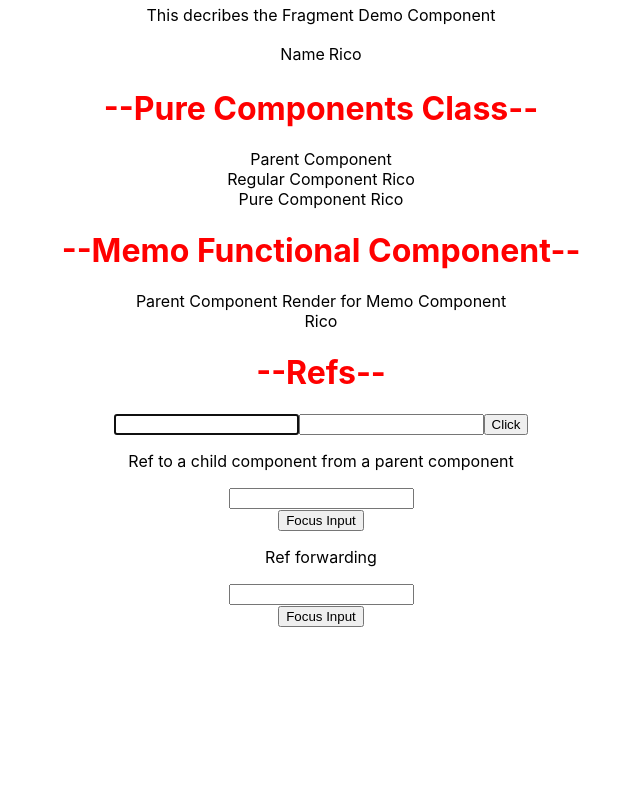
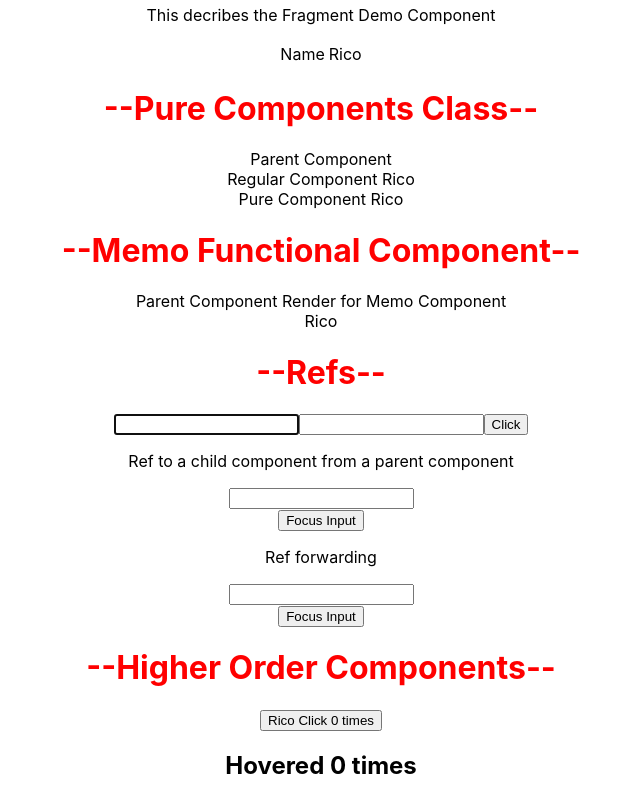
Before and after one commit to mirjSolution/react-front-to-back, a React (Create React App) app: page / in a window 1280 px wide. Shown: the part 3721-4521 px from the top of the page, without its empty margins (319-959 px from the left). Before the commit the page ends 4348 px from the top, so only its background shows below. Built offline with nearby package versions, Linux system fonts and the light colour scheme.

Commit message:
Higher Order Component

```diff
--- a/src/App.js
+++ b/src/App.js
@@ -31,6 +31,9 @@
 import RefsDemo from './components/refs/RefsDemo';
 import FocusInput from './components/refs/FocusInput';
 import FRParentInput from './components/refs/FRParentInput';
+import ClickCounter from './components/higherOrderComponent/ClickCounter';
+import HoverCounter from './components/higherOrderComponent/HoverCounter';
+
 // import PortalDemo from './components/portals/PortalDemo';
 // import Hero from './components/errorboundary/Hero';
 // import ErrorBoundary from './components/errorboundary/ErrorBoundary';
@@ -163,6 +166,10 @@
         <ErrorBoundary>
           <Hero heroName='Joker' />
         </ErrorBoundary> */}
+        {/* Higher Order Component */}
+        <h1 style={{ color: 'red' }}>--Higher Order Components--</h1>
+        <ClickCounter name='Rico' />
+        <HoverCounter />
       </div>
     );
   }
--- /dev/null
+++ b/src/components/higherOrderComponent/ClickCounter.js
@@ -0,0 +1,15 @@
+import React, { Component } from 'react';
+import withCounter from './withCounter';
+
+export class ClickCounter extends Component {
+  render() {
+    const { count, incrementCount, name } = this.props;
+    return (
+      <button onClick={incrementCount}>
+        {name} Click {count} times
+      </button>
+    );
+  }
+}
+
+export default withCounter(ClickCounter, 5);
--- /dev/null
+++ b/src/components/higherOrderComponent/HoverCounter.js
@@ -0,0 +1,15 @@
+import React, { Component } from 'react';
+import withCounter from './withCounter';
+
+class HoverCounter extends Component {
+  render() {
+    const { count, incrementCount } = this.props;
+    return (
+      <div>
+        <h2 onMouseOver={incrementCount}>Hovered {count} times</h2>
+      </div>
+    );
+  }
+}
+
+export default withCounter(HoverCounter, 10);
--- /dev/null
+++ b/src/components/higherOrderComponent/withCounter.js
@@ -0,0 +1,32 @@
+import React from 'react';
+
+const withCounter = (WrappedComponent, incrementNumber) => {
+  class WithCounter extends React.Component {
+    constructor(props) {
+      super(props);
+
+      this.state = {
+        count: 0,
+      };
+    }
+
+    incrementCount = () => {
+      this.setState((prevState) => {
+        return { count: prevState.count + incrementNumber };
+      });
+    };
+
+    render() {
+      return (
+        <WrappedComponent
+          count={this.state.count}
+          incrementCount={this.incrementCount}
+          {...this.props}
+        />
+      );
+    }
+  }
+  return WithCounter;
+};
+
+export default withCounter;
```
